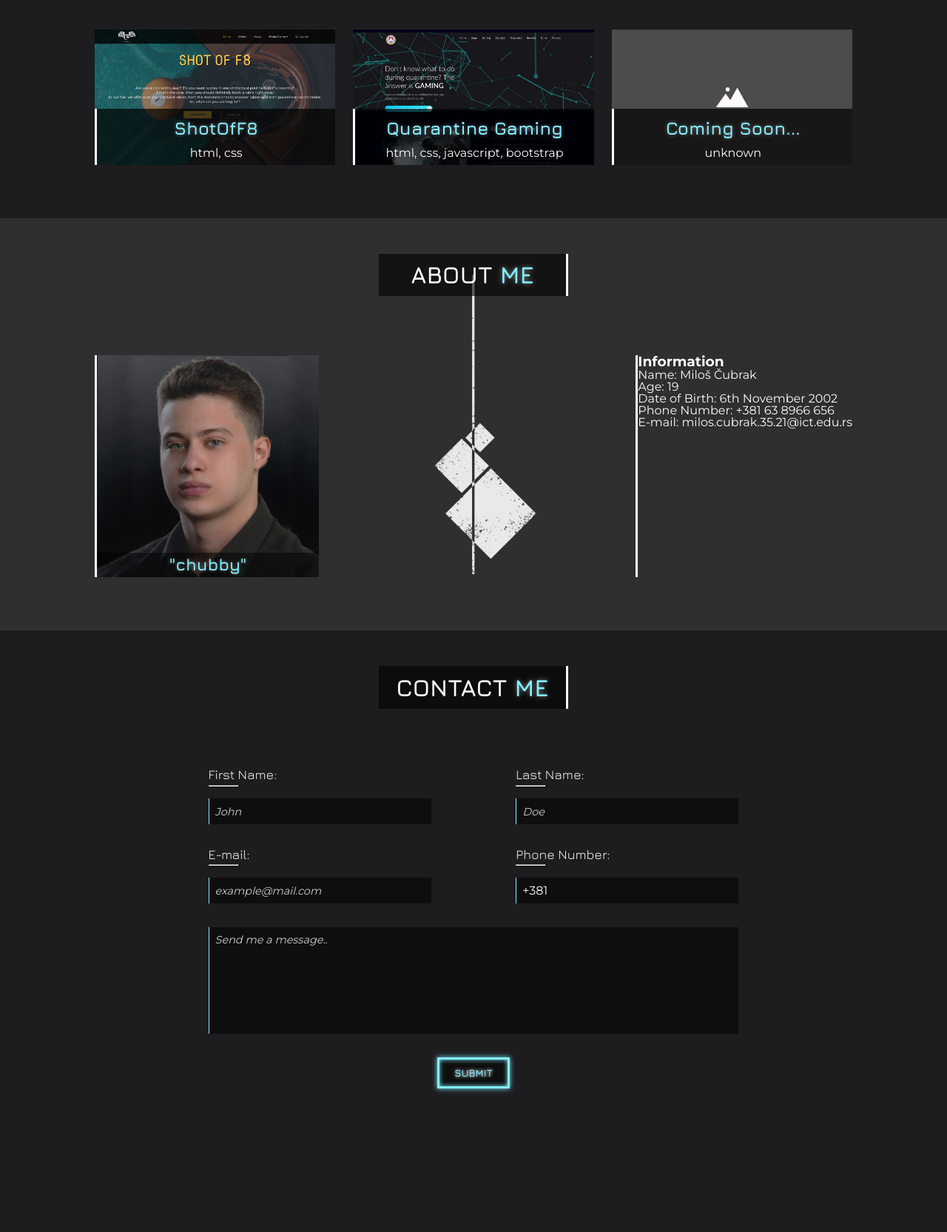
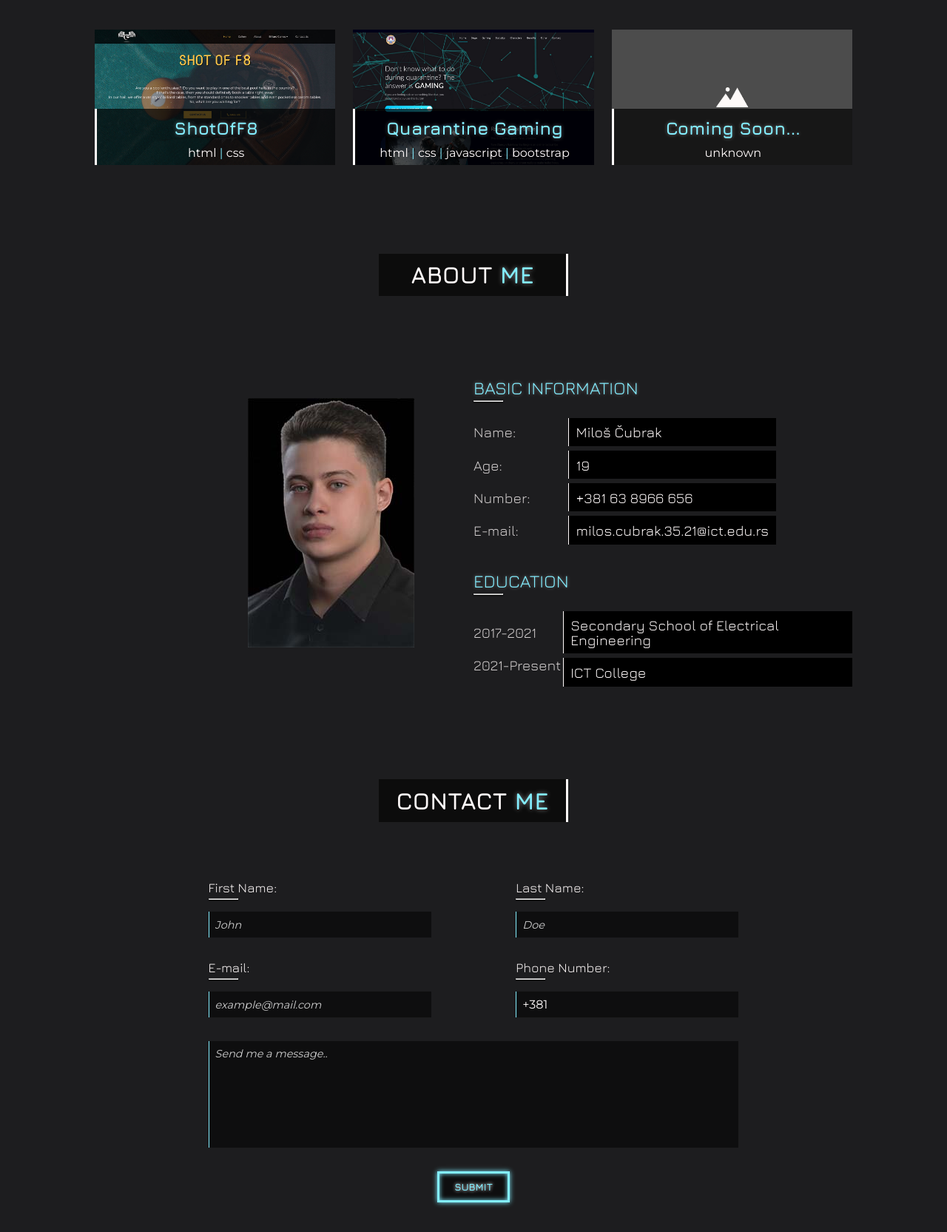
Before and after one commit to lTheChubbyl/lthechubbyl.github.io, a PHP site: page / in a window 1280 px wide. Shown: the part 2087-3752 px from the top of the page at 74% size. Before the commit the page ends 3563 px from the top, so only its background shows below. Run offline with PHP 8.4, Linux system fonts and the light colour scheme; some libraries are stand-ins or nearby versions.

Commit message:
nfgadidfs

```diff
--- a/portfolio/assets/css/style.css
+++ b/portfolio/assets/css/style.css
@@ -522,6 +522,14 @@ header nav .vr {
   text-shadow: 0 0 0.2em rgba(255, 255, 255, 0.4);
 }
 
+#projects .wrapper .projects-part .project-desc p {
+  font-size: 1rem;
+}
+
+#projects .wrapper .projects-part .project-desc p span {
+  color: #83EEFF;
+}
+
 #projects .wrapper .projects-part .project-btn {
   opacity: 0;
   position: absolute;
@@ -575,46 +583,80 @@ header nav .vr {
 
 #about-me {
   padding: 3rem 0 4.5rem;
-  background-image: url("../img/vertical-minimalist-inverted.jpg");
-  background-size: cover;
-  background-position: center;
-  background-attachment: fixed;
 }
 
 #about-me .wrapper {
   display: -webkit-box;
   display: -ms-flexbox;
   display: flex;
-  -webkit-box-pack: justify;
-      -ms-flex-pack: justify;
-          justify-content: space-between;
+  -webkit-box-pack: end;
+      -ms-flex-pack: end;
+          justify-content: flex-end;
+  -webkit-box-align: center;
+      -ms-flex-align: center;
+          align-items: center;
+  gap: 5rem;
 }
 
-#about-me .wrapper .about-me-part {
-  border-left: 3px solid #FFFAFA;
+#about-me .wrapper #about-me-l-part .about-me-img {
+  background: rgba(0, 0, 0, 0.8);
 }
 
-#about-me .wrapper .about-me-part figure {
-  position: relative;
+#about-me .wrapper #about-me-l-part .about-me-img img {
+  display: block;
+  width: 100%;
 }
 
-#about-me .wrapper .about-me-part figure img {
-  width: 100%;
-  display: block;
+#about-me .wrapper #about-me-r-part {
+  width: 50%;
 }
 
-#about-me .wrapper .about-me-part figure figcaption {
-  background: rgba(0, 0, 0, 0.5);
-  width: 100%;
-  text-align: center;
-  font-size: 1.4rem;
+#about-me .wrapper #about-me-r-part h3 {
+  color: #83EEFF;
+  text-transform: uppercase;
+  margin-top: 2rem;
+  font-size: 1.5rem;
+  font-weight: 400;
   font-family: 'Jura', Arial, sans-serif;
-  font-weight: 700;
-  color: #83EEFF;
-  padding: 0.25em;
   text-shadow: 0 0 0.2em rgba(255, 255, 255, 0.4);
-  position: absolute;
-  bottom: 0;
+}
+
+#about-me .wrapper #about-me-r-part hr {
+  color: #587291;
+  width: 2.5rem;
+  -webkit-box-shadow: 0 1px 2px #000;
+          box-shadow: 0 1px 2px #000;
+  margin: 0.3rem 0 1rem;
+}
+
+#about-me .wrapper #about-me-r-part .info-desc {
+  display: -webkit-box;
+  display: -ms-flexbox;
+  display: flex;
+  -webkit-box-align: center;
+      -ms-flex-align: center;
+          align-items: center;
+}
+
+#about-me .wrapper #about-me-r-part .info-desc .info-desc-l {
+  width: 8rem;
+}
+
+#about-me .wrapper #about-me-r-part .info-desc .info-desc-l p {
+  margin: 0.3em 0;
+  font-size: 1.2rem;
+  font-family: 'Jura', Arial, sans-serif;
+  padding: 0.5em 0;
+  color: rgba(255, 250, 250, 0.8);
+}
+
+#about-me .wrapper #about-me-r-part .info-desc .info-desc-r p {
+  margin: 0.3em 0;
+  font-family: 'Jura', Arial, sans-serif;
+  font-size: 1.2rem;
+  padding: 0.5em;
+  background: #000;
+  border-left: 1px solid #FFFAFA;
 }
 
 #contact {
--- a/portfolio/assets/css/style.scss
+++ b/portfolio/assets/css/style.scss
@@ -424,6 +424,12 @@ header {
                     padding: 0.25em;
                     text-shadow: 0 0 0.2em rgba(#fff, 0.4);
                 }
+                p {
+                    font-size: 1rem;
+                    span {
+                        color: $neon-light-blue;
+                    }
+                }
             }
             .project-btn {
                 opacity: 0;
@@ -457,35 +463,66 @@ header {
 
 #about-me {
     padding: $section-p;
-    background-image: url("../img/vertical-minimalist-inverted.jpg");
-    //ne znam sta da radim
-    background-size: cover;
-    background-position: center;
-    background-attachment: fixed;
+    // background-image: url("../img/vertical-minimalist-inverted.jpg");
+    // //ne znam sta da radim
+    // background-size: cover;
+    // background-position: center;
+    // background-attachment: fixed;
     .wrapper {
         display: flex;
-        justify-content: space-between;
-        .about-me-part {
-            border-left: 3px solid $snow-white;
-            figure {
-                position: relative;
+        justify-content: flex-end;
+        align-items: center;
+        gap: 5rem;
+        #about-me-l-part {
+            .about-me-img {
+                background: rgba(#000, 0.8);
                 img {
+                    display: block;
                     width: 100%;
-                    display: block;
-
                 }
-                figcaption {
-                    background: rgba(#000, 0.5);
-                    width: 100%;
-                    text-align: center;
-                    font-size: 1.4rem;
-                    font-family: 'Jura', Arial, sans-serif;
-                    font-weight: 700;
-                    color: $neon-light-blue;
-                    padding: 0.25em;
-                    text-shadow: 0 0 0.2em rgba(#fff, 0.4);
-                    position: absolute;
-                    bottom: 0;
+            }
+        }
+        #about-me-r-part {
+            width: 50%;
+            h3 {
+                color: $neon-light-blue;
+                text-transform: uppercase;
+                margin-top: 2rem;
+                font: {
+                    size: 1.5rem;
+                    weight: 400;
+                    family: 'Jura', Arial, sans-serif;
+                }
+                text-shadow: 0 0 0.2em rgba(#fff, 0.4);
+            }
+            hr {
+                color: $non-neon-blue;
+                width: 2.5rem;
+                box-shadow: 0 1px 2px #000;
+                margin: 0.3rem 0 1rem;
+            }
+            .info-desc {
+                display: flex;
+                align-items: center;
+                .info-desc-l {
+                    width: 8rem;
+                    p {
+                        margin: 0.3em 0;
+                        font-size: 1.2rem;
+                        font-family: 'Jura', Arial, sans-serif;
+                        padding: 0.5em 0;
+                        color: rgba($snow-white, 0.8);
+                    }
+                }
+                .info-desc-r {
+                    p {
+                        margin: 0.3em 0;
+                        font-family: 'Jura', Arial, sans-serif;
+                        font-size: 1.2rem;
+                        padding: 0.5em;
+                        background: #000;
+                        border-left: 1px solid $snow-white;
+                    }
                 }
             }
         }
--- a/portfolio/ideas.txt
+++ b/portfolio/ideas.txt
@@ -22,6 +22,9 @@ separator on progress bar
 seo checker
 
 clip path footer maybe
+socials
+maybe add shit into contact(socials)
+straight line in project languages
 
 - FONTS -
 Monserrat
--- a/portfolio/index.html
+++ b/portfolio/index.html
@@ -162,20 +162,20 @@
                 <h2>My <span>Projects</span></h2>
                 <div class="wrapper">
                     <article class="projects-part">
-                        <img src="/assets/img/shotoff8.jpg" alt="shot of faith website"/>
+                        <img src="assets/img/shotoff8.jpg" alt="shot of faith website"/>
                         <div class="project-desc">
                             <h3>ShotOfF8</h3>
-                            <p>html, css</p>
+                            <p>html<span> | </span>css</p>
                         </div>
                         <div class="project-btn">
                             <a href="https://lthechubbyl.github.io/shotoff8/index.html" target="_blank">Check it out</a>
                         </div>
                     </article>
                     <article class="projects-part">
-                        <img src="/assets/img/quarantinegaming.jpg" alt="quarantine gaming website"/>
+                        <img src="assets/img/quarantinegaming.jpg" alt="quarantine gaming website"/>
                         <div class="project-desc">
                             <h3>Quarantine Gaming</h3>
-                            <p>html, css, javascript, bootstrap</p>
+                            <p>html<span> | </span>css<span> | </span>javascript<span> | </span>bootstrap</p>
                         </div>
                         <div class="project-btn">
                             <a href="" target="_blank">Check it out</a>
@@ -196,19 +196,41 @@
             <section id="about-me">
                 <h2>about <span>me</span></h2>
                 <div class="wrapper">
-                    <article class="about-me-part">
-                        <figure>
-                            <img src="/assets/img/me-dark-dimmed.jpg" alt="milos cubrak">
-                            <figcaption>"chubby"</figcaption>
-                        </figure>
+                    <article id="about-me-l-part">
+                        <div class="about-me-img">
+                            <img src="assets/img/me-black.jpg" alt="milos cubrak"/>
+                        </div>
+
                     </article>
-                    <article class="about-me-part">
-                        <h3>Information</h3>
-                        <p><span>Name:</span> Miloš Čubrak</p>
-                        <p><span>Age:</span> 19</p>
-                        <p><span>Date of Birth:</span> 6th November 2002</p>
-                        <p><span>Phone Number:</span> +381 63 8966 656</p>
-                        <p><span>E-mail:</span> milos&#46;cubrak&#46;35&#46;21&#64;ict&#46;edu&#46;rs</p>
+                    <article id="about-me-r-part">
+                        <h3>Basic Information</h3>
+                        <hr/>
+                        <div class="info-desc">
+                            <div class="info-desc-l">
+                                <p>Name:</p>
+                                <p>Age:</p>
+                                <p>Number:</p>
+                                <p>E-mail:</p>
+                            </div>
+                            <div class="info-desc-r">
+                                <p>Miloš Čubrak</p>
+                                <p>19</p>
+                                <p>+381 63 8966 656</p>
+                                <p>milos&#46;cubrak&#46;35&#46;21&#64;ict&#46;edu&#46;rs</p>
+                            </div>
+                        </div>
+                        <h3>Education</h3>
+                        <hr/>
+                        <div class="info-desc">
+                            <div class="info-desc-l">
+                                <p>2017-2021</p>
+                                <p>2021-Present</p>
+                            </div>
+                            <div class="info-desc-r">
+                                <p>Secondary School of Electrical Engineering</p>
+                                <p>ICT College</p>
+                            </div>
+                        </div>
                     </article>
                 </div>
             </section>
```
Also changed, not shown: portfolio/assets/img/me-black.jpg (added), portfolio/assets/img/me-samebg.jpg (added), 1 other file.
